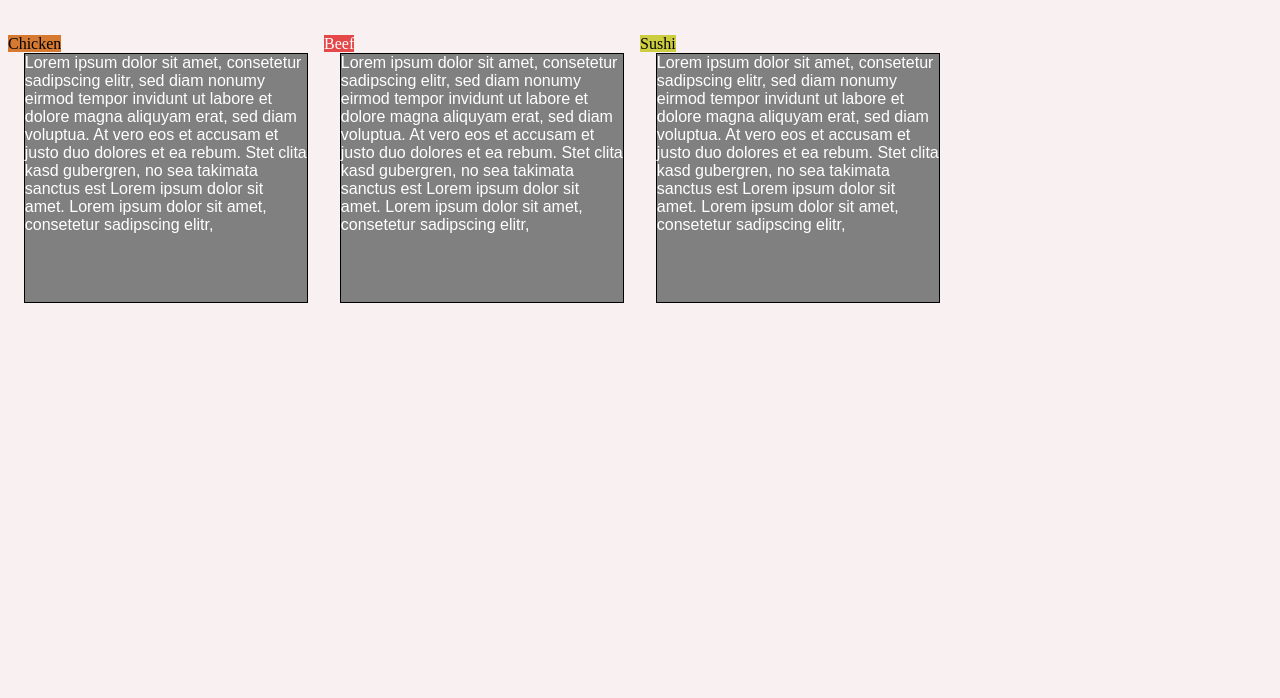
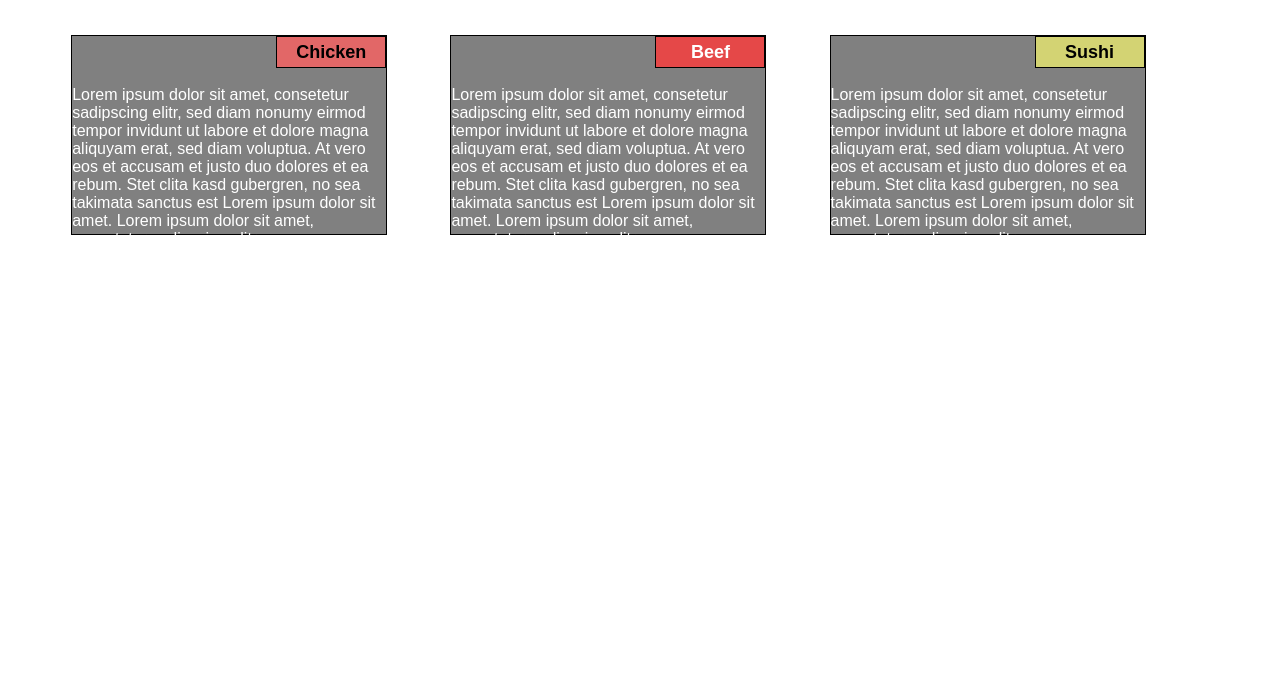
Before and after one commit to ExNNeph/module2-solution, a plain HTML site: page index.html in a window 1280 px wide. Shown: the part 102-800 px from the top of the page. Drawn offline with Linux system fonts and the light colour scheme.

Commit message:
Big first Update

```diff
--- a/css/style.css
+++ b/css/style.css
@@ -1,4 +1,4 @@
-/* Base styles */
+/** Base styles **/
 * {
    box-sizing: border-box;
  }
@@ -8,6 +8,11 @@
    width: 100%;
 }
 
+/* Body Information */
+body {
+  background-color: #ffffff;
+}
+
 /* Headline */
 h1 {
    text-align: center;
@@ -15,38 +20,46 @@ h1 {
    margin-bottom: 50px;
 }
 
-/* Body Information */
-body {
-   background-color: #F9F1F1;
+/** Title Badge **/
+div > .p {
+    border: 1px solid black;
+    text-align: center;
+    font-size: large;
+    font-weight: bolder;
+    font-family: 'Arial', Courier, monospace;
+    margin-top: 0%;
+    margin-left: 65%;
+    padding-top: 1.5%;
+    padding-bottom: 1.5%;
 }
 
-/* Chicken */
+/* Chicken Element*/
 #p1 {
-   background-color: #D67931;
-}
+   background-color: #e26767;
+   color: #000000;
+  }
 
-/* Beef */
+/* Beef Element*/
 #p2 {
    background-color: #E54848;
-   color: #FFFFFF;
-}
+   color: #ffffff;
+  }
 
-/* Sushi */
+/* Sushi Element*/
 #p3 {
-   background-color: #CDCD40;
+   background-color: #d3d373;
+   color: #000000;
 }
 
 
-/* Definition of textblocks */
-p {
+/** Definition of textblocks **/
+.container {
    border: 1px solid black;
    background-color: gray;
    width: 90%;
-   height: 250px;
+   height: 200px;
    margin-top: auto;
-   margin-right: auto;
-   margin-left: auto;
-   font-family: Arial;
+   font-family: 'Arial', Courier, monospace;
    color: white;
  }
 
@@ -54,14 +67,9 @@ p {
 
 /********** Large devices only **********/
 @media (min-width: 992px) {
-   .col-lg-1, .col-lg-2, .col-lg-3, .col-lg-4, .col-lg-5, .col-lg-6, .col-lg-7, .col-lg-8, .col-lg-9, .col-lg-10, .col-lg-11, .col-lg-12 {
+   .col-lg-3, .col-lg-4, .col-lg-5, .col-lg-6, .col-lg-7, .col-lg-8, .col-lg-9, .col-lg-10, .col-lg-11, .col-lg-12 {
      float: left;
-   }
-   .col-lg-1 {
-     width: 8.33%;
-   }
-   .col-lg-2 {
-     width: 16.66%;
+     margin-left: 5%;
    }
    .col-lg-3 {
      width: 25%;
@@ -99,6 +107,7 @@ p {
  @media (min-width: 768px) and (max-width: 991px) {
    .col-md-1, .col-md-2, .col-md-3, .col-md-4, .col-md-5, .col-md-6, .col-md-7, .col-md-8, .col-md-9, .col-md-10, .col-md-11, .col-md-12 {
      float: left;
+     margin-top: 5%;
    }
    .col-md-1 {
      width: 8.33%;
@@ -116,7 +125,7 @@ p {
      width: 41.66%;
    }
    .col-md-6 {
-     width: 50%;
+    width: 50%;
    }
    .col-md-7 {
      width: 58.33%;
@@ -137,3 +146,12 @@ p {
      width: 100%;
    }
  }
+
+ /********** Small devices only **********/
+ @media only screen and (max-width: 767px) {
+  /* For mobile phones: */
+  [class*="col-12"] {
+    width: 100%;
+    margin-top: 5%;
+  }
+}
--- a/index.html
+++ b/index.html
@@ -21,29 +21,27 @@
    <!--Blocks-->
    <div class="row">
       <!--Chicken-->
-         <div class="col-lg-3 col-md-6">
-            <span id="p1">Chicken</span>
+         <div class="col-lg-3 col-md-6 col-12 container">
+            <p id="p1" class="p">Chicken</p>
             <p>Lorem ipsum dolor sit amet, consetetur sadipscing elitr, sed diam nonumy eirmod tempor invidunt ut labore et dolore magna aliquyam erat, sed diam voluptua.
                At vero eos et accusam et justo duo dolores et ea rebum. Stet clita kasd gubergren, no sea takimata sanctus est Lorem ipsum dolor sit amet. Lorem ipsum dolor sit amet, consetetur sadipscing elitr,
             </p>
          </div>
       <!--Beef-->
-         <div class="col-lg-3 col-md-6">
-            <span id="p2">Beef</span>
-            <p>Lorem ipsum dolor sit amet, consetetur sadipscing elitr, sed diam nonumy eirmod tempor invidunt ut labore et dolore magna aliquyam erat, sed diam voluptua.
+         <div class="col-lg-3 col-md-6 col-12 container">
+            <p id="p2" class="p">Beef</p>
+            <p> Lorem ipsum dolor sit amet, consetetur sadipscing elitr, sed diam nonumy eirmod tempor invidunt ut labore et dolore magna aliquyam erat, sed diam voluptua.
                At vero eos et accusam et justo duo dolores et ea rebum. Stet clita kasd gubergren, no sea takimata sanctus est Lorem ipsum dolor sit amet. Lorem ipsum dolor sit amet, consetetur sadipscing elitr,
             </p>
          </div>
       <!--sSushi-->
-         <div class="col-lg-3 col-md-12">
-            <span id="p3">Sushi</span>
+         <div class="col-lg-3 col-md-12 col-12 container">
+            <p id="p3" class="p">Sushi</p>
             <p>Lorem ipsum dolor sit amet, consetetur sadipscing elitr, sed diam nonumy eirmod tempor invidunt ut labore et dolore magna aliquyam erat, sed diam voluptua.
                At vero eos et accusam et justo duo dolores et ea rebum. Stet clita kasd gubergren, no sea takimata sanctus est Lorem ipsum dolor sit amet. Lorem ipsum dolor sit amet, consetetur sadipscing elitr,
             </p>
          </div>
          </div>
    </div>
-
-
 </body>
 </html>
```
